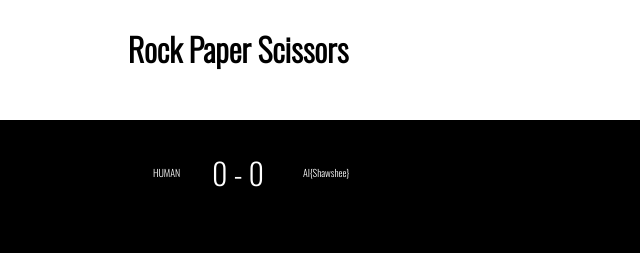
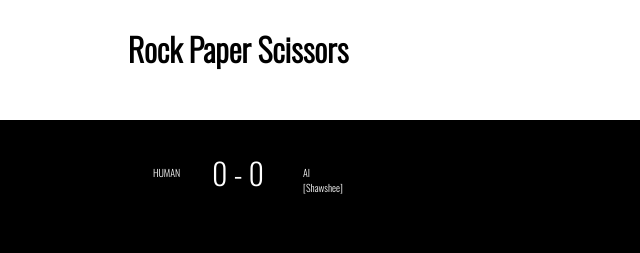
Before and after one commit to 12061988/rock-paper-scissors-game, a plain HTML site: page index.html in a window 1280 px wide. Shown: the top 253 px of the page, 402-1042 px from the left. Drawn offline with nearby package versions, Linux system fonts and the light colour scheme.

Commit message:
change AI name

```diff
--- a/index.html
+++ b/index.html
@@ -20,7 +20,7 @@
         <div class="score-container">
           <span class="user">HUMAN</span>
           <span id="score"></span>
-          <span class="computer">AI{Shawshee}</span>
+          <span class="computer">AI [Shawshee]</span>
 
        </div>
        <div class="buttons">
```
